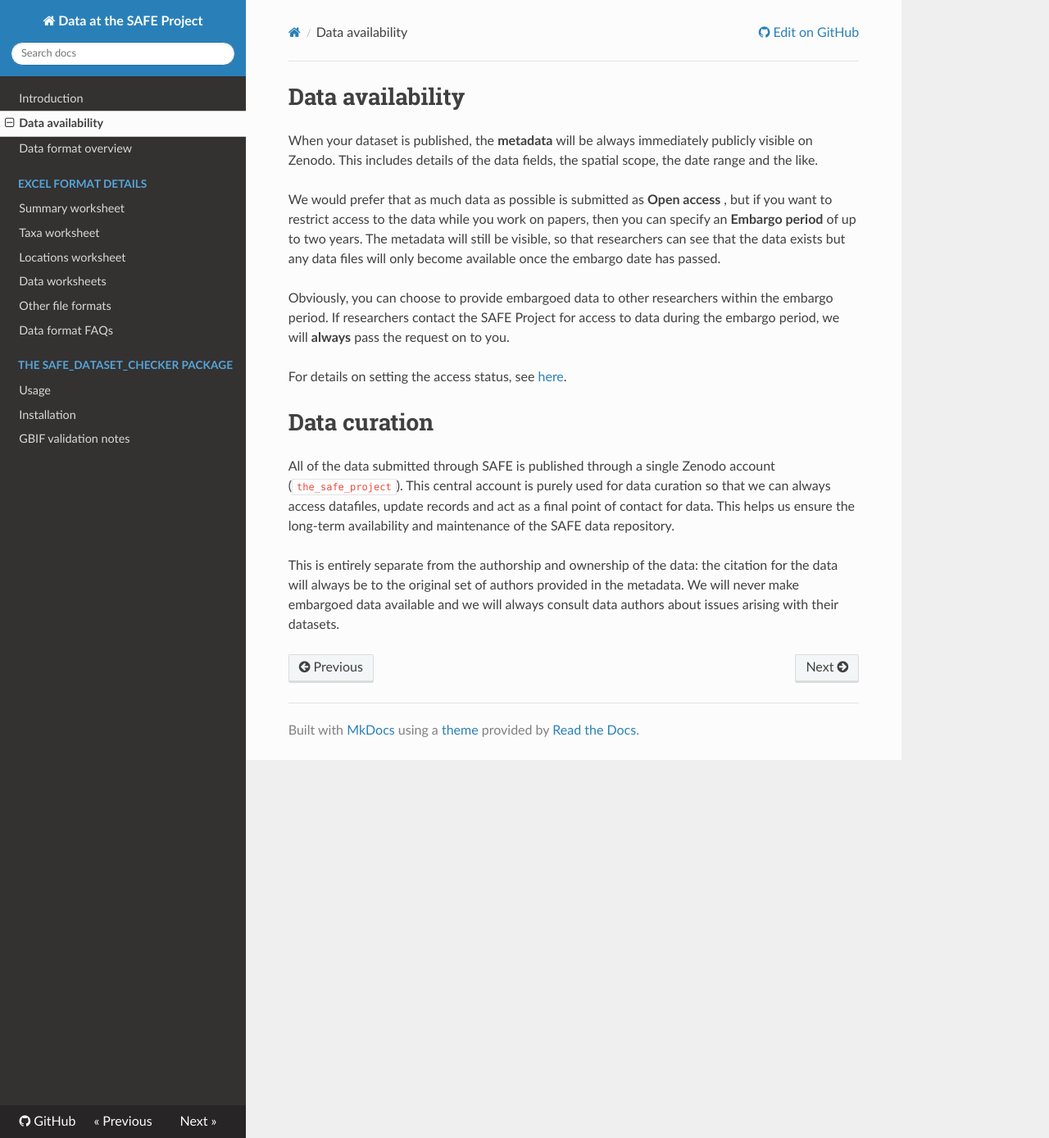
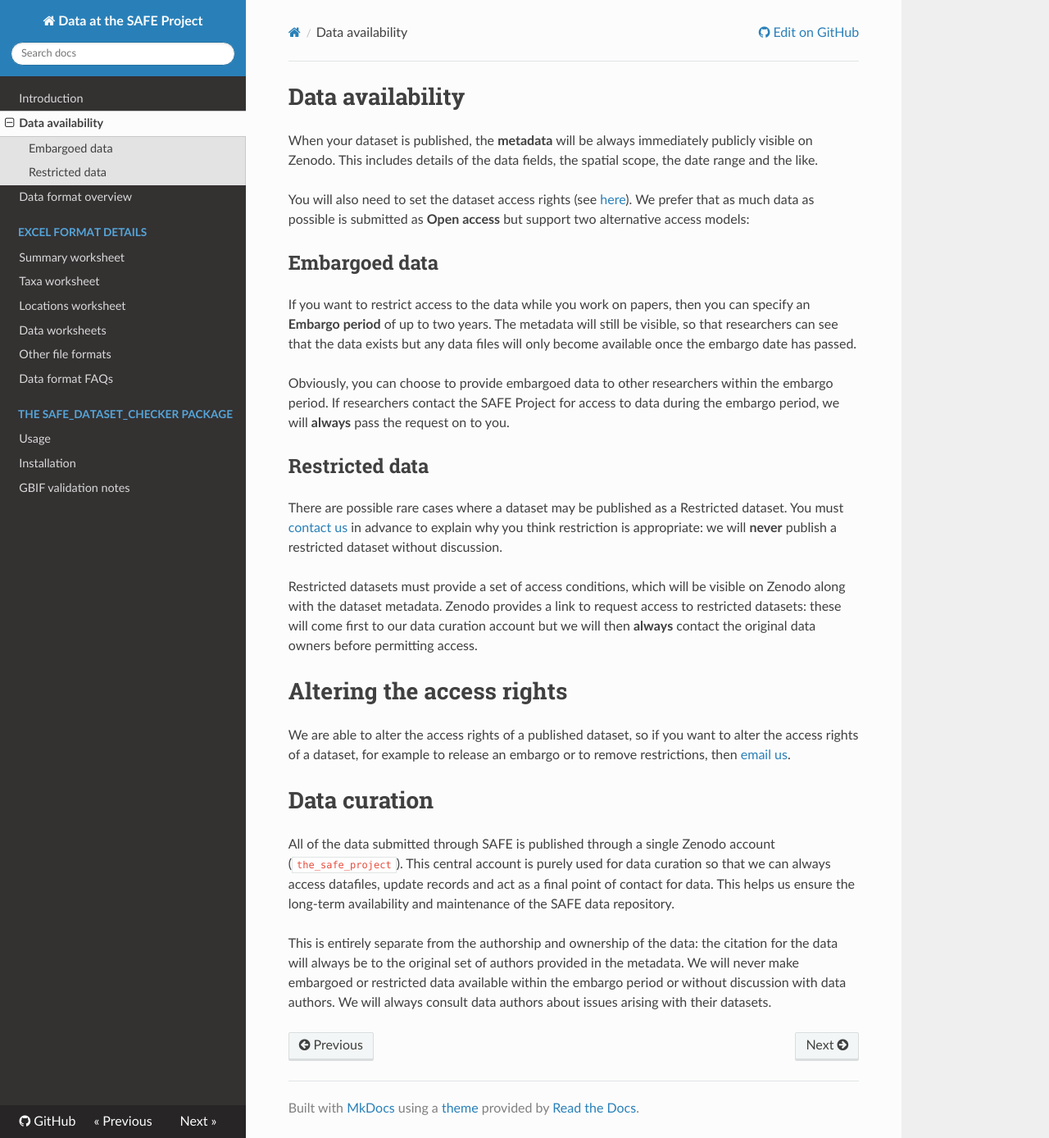
Before and after one commit to ImperialCollegeLondon/safedata_validator, an MkDocs documentation site: the page built from docs/availability.md, in a window 1280 px wide and 1388 px high. Shown: the whole window at 82% size. Built offline with MkDocs 1.6.1, drawn with Linux system fonts in a browser that asks for light colours; nearby versions of some CDN libraries.

Commit message:
Added restricted datasets

```diff
--- a/docs/availability.md
+++ b/docs/availability.md
@@ -1,9 +1,15 @@
 # Data availability
 
-When your dataset is published, the **metadata** will be always immediately publicly visible on Zenodo. This includes details of the data fields, the spatial scope, the date range and the like.
+When your dataset is published, the **metadata** will be always immediately publicly visible on Zenodo.
+This includes details of the data fields, the spatial scope, the date range and the like.
 
-We would prefer that as much data as possible is submitted as **Open access** , but if
-you want to restrict access to the data while you work on papers, then you can specify an
+You will also need to set the dataset access rights (see [here](data_format/summary.md#access-status)).
+We prefer that as much data as possible is submitted as **Open access** but support two alternative
+access models:
+
+## Embargoed data
+
+If you want to restrict access to the data while you work on papers, then you can specify an
 **Embargo period** of up to two years. The metadata will still be visible, so that
 researchers can see that the data exists but any data files will only become available once
 the embargo date has passed.
@@ -12,10 +18,32 @@ Obviously, you can choose to provide embargoed data to other researchers within
 period. If researchers contact the SAFE Project for access to data during the embargo period,
 we will **always** pass the request on to you.
 
-For details on setting the access status, see [here](data_format/summary.md#access-status).
+## Restricted data
+
+There are possible rare cases where a dataset may be published as a Restricted dataset. You
+must [contact us](mailto:data@safeproject.net) in advance to explain why you think restriction
+is appropriate: we will **never** publish a restricted dataset without discussion.
+
+Restricted datasets must provide a set of access conditions, which will be visible on Zenodo
+along with the dataset metadata. Zenodo provides a link to request access to restricted datasets:
+these will come first to our data curation account but we will then __always__ contact the original
+data owners before permitting access.
+
+# Altering the access rights
+
+We are able to alter the access rights of a published dataset, so if you want to alter the access
+rights of a dataset, for example to release an embargo or to remove restrictions, then
+[email us](mailto:data@safeproject.net).
+
 
 # Data curation
 
-All of the data submitted through SAFE is published through a single  Zenodo account (`the_safe_project`). This central account is purely used for data curation so that we can always access datafiles, update records and act as a final point of contact for data. This helps us ensure the long-term availability and maintenance of the SAFE data repository.
+All of the data submitted through SAFE is published through a single  Zenodo account (`the_safe_project`).
+This central account is purely used for data curation so that we can always access datafiles, update records
+and act as a final point of contact for data. This helps us ensure the long-term availability and maintenance
+ of the SAFE data repository.
 
-This is entirely separate from the authorship and ownership of the data: the citation for the data will always be to the original set of authors provided in the metadata. We will never make embargoed data available and we will always consult data authors about issues arising with their datasets.
+This is entirely separate from the authorship and ownership of the data: the citation for the data will always
+be to the original set of authors provided in the metadata. We will never make embargoed or restricted data
+available within the embargo period or without discussion with data authors. We will always consult data
+authors about issues arising with their datasets.
```
Also changed, not shown: docs/data_format/summary.md (+17 -7 lines), safe_dataset_checker.py (+29 -16 lines).
